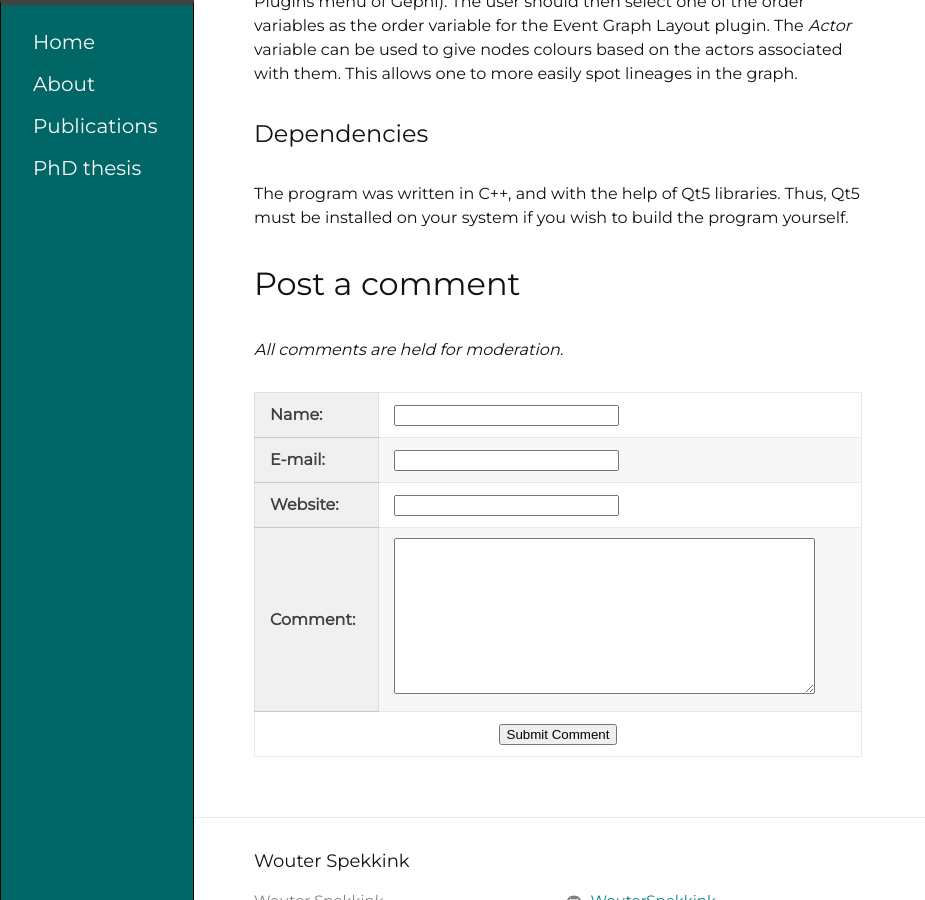
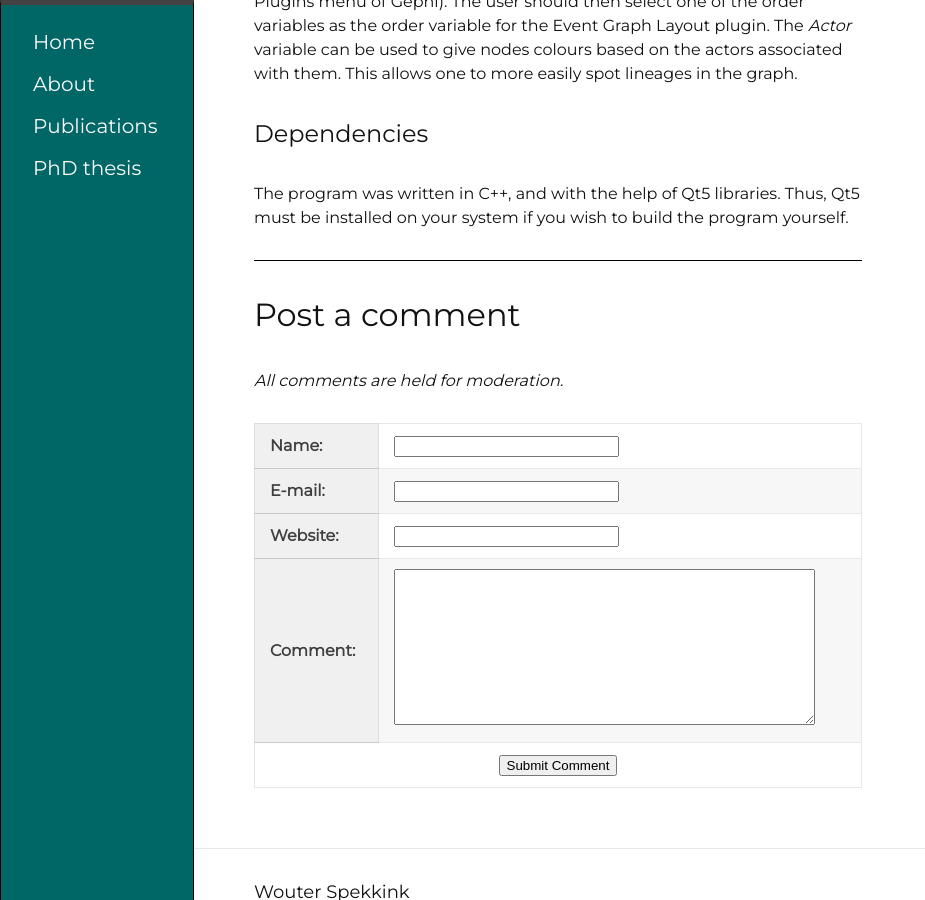
Before and after one commit to WouterSpekkink/WouterSpekkink.github.io_old, a Jekyll site: the page built from _posts/2017-03-10-bi-dynamic-line-graphs.md, in a window 1280 px wide and 900 px high, scrolled down 3715 px. Shown: the whole window, without its empty margins (0-925 px from the left). Built offline with Jekyll 4.4.1, drawn with Linux system fonts in a browser that asks for light colours.

Commit message:
Trying to add comments.

```diff
--- a/_layouts/post.html
+++ b/_layouts/post.html
@@ -21,6 +21,23 @@
   </div>
 
 </article>
+  <ul class="comments-list">
+    {% for comment in site.comments %}
+    {% if comment.id == site.id %}
+    <table>
+      <tr>
+	<th>Name:</th>
+	<td><label>{{comment.date}}</label></td>
+	<td><label>{{comment.name}}</label></td>
+	<td><label>{{comment.url}}</label></td>
+	<td><label>{{comment.comment}}</label></td>
+      </tr>
+    </table>
+    {% endif %}
+    {% endfor %}
+  </ul>
+  <div class="border-line">
+  </div>
 
 
 
```
